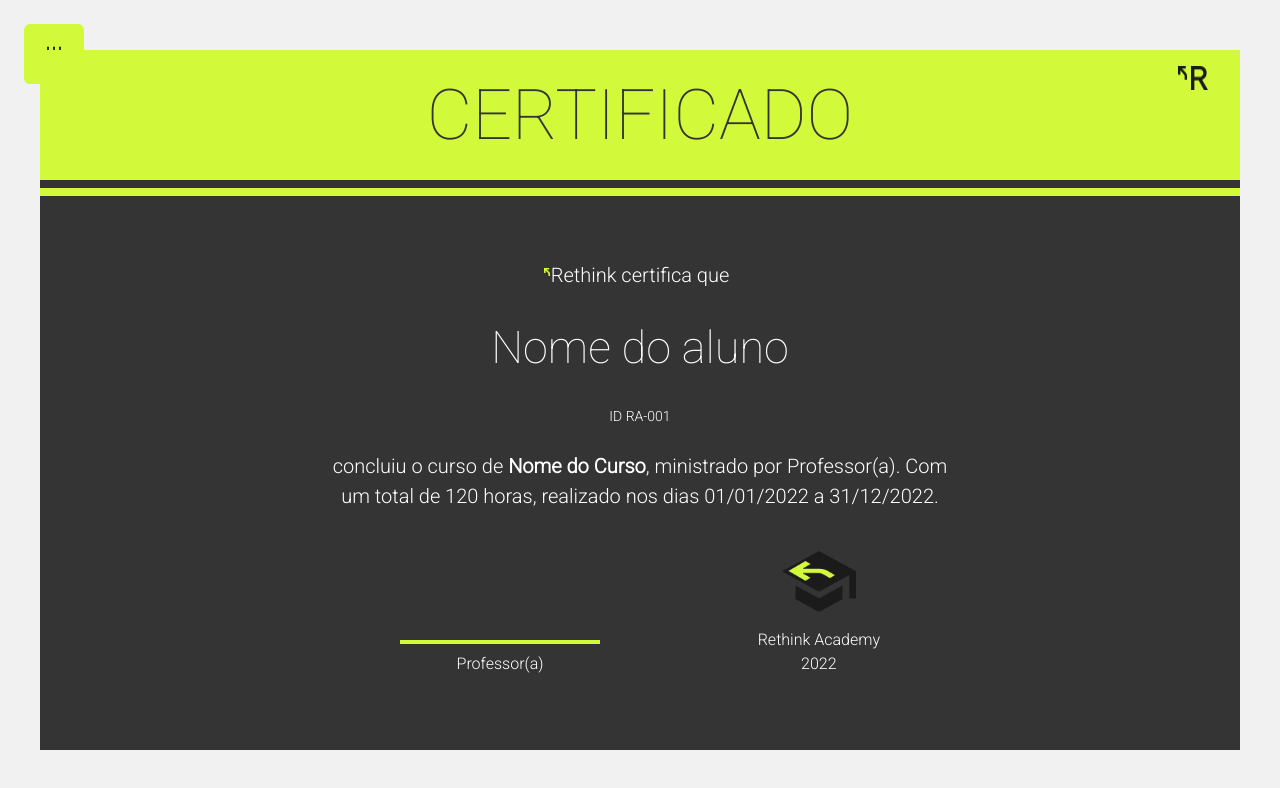
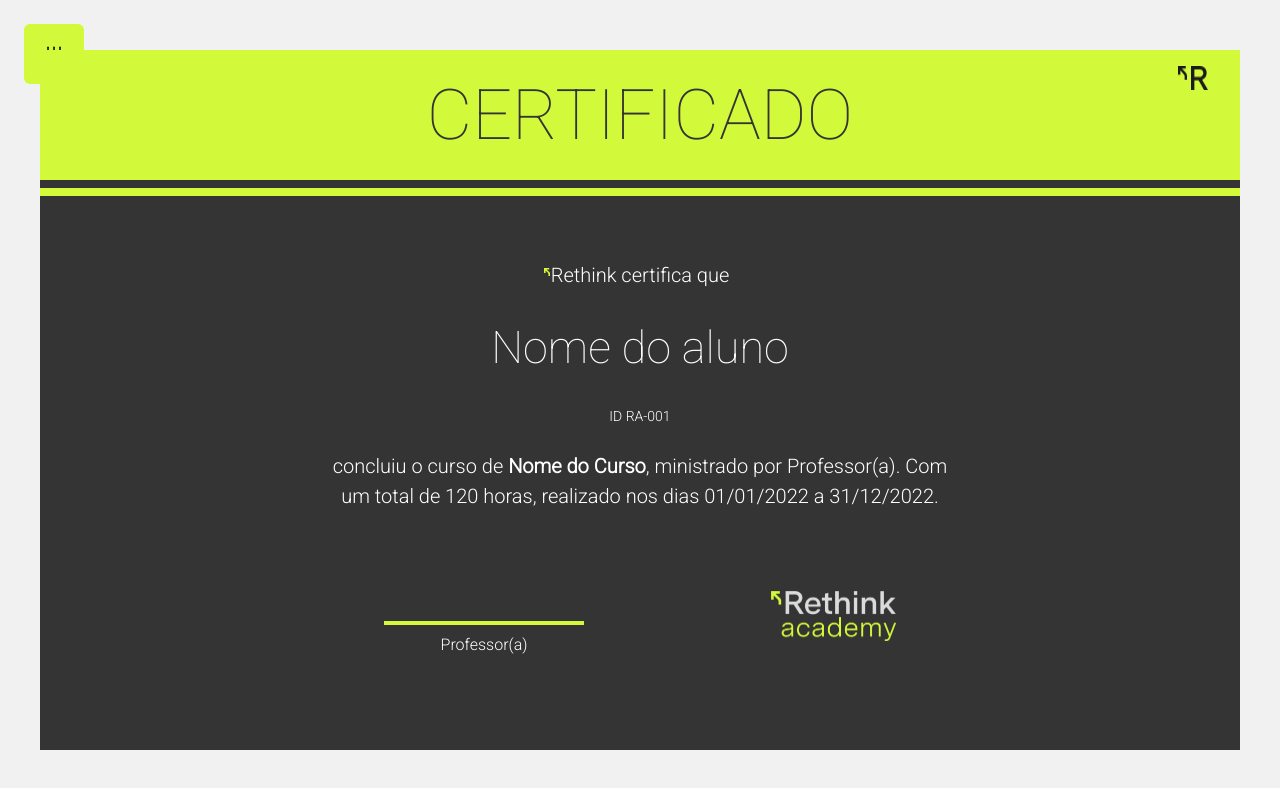
Before and after one commit to filiperethink/certificates-rethink-academy, a React (Vite) app: page / in a window 1280 px wide. Shown: the top 788 px of the page. Built offline with nearby package versions, Linux system fonts and the light colour scheme; a web font is replaced by a local one.

Commit message:
chore: changing logo

```diff
--- a/package.json
+++ b/package.json
@@ -18,6 +18,8 @@
     "@fontsource/roboto": "^4.5.5",
     "date-fns": "^2.28.0",
     "framer-motion": "^6",
+    "fs-browsers": "^1.1.6",
+    "html2canvas": "^1.4.1",
     "react": "^17.0.0",
     "react-datepicker": "^4.7.0",
     "react-dom": "^17.0.0",
--- a/src/components/Form/Form.tsx
+++ b/src/components/Form/Form.tsx
@@ -1,6 +1,8 @@
 import "react-datepicker/dist/react-datepicker.css";
 import DatePicker from "react-datepicker";
 import ReactToPdf from "react-to-pdf";
+import html2canvas from "html2canvas";
+import { downloadFile } from "fs-browsers";
 
 import { Box, Image, Tooltip } from "@chakra-ui/react";
 import { ptBR } from "date-fns/locale";
@@ -25,10 +27,10 @@
 } from "@chakra-ui/react";
 
 import Utils from "../../utils";
-import { forwardRef } from "react";
+import { forwardRef, MutableRefObject } from "react";
 
 type FormPropsType = {
-  ref: React.MutableRefObject<HTMLInputElement>;
+  ref: React.ForwardedRef<HTMLInputElement>;
   studentName: string;
   teacherName: string;
   courseName: string;
@@ -80,6 +82,15 @@
     };
     const onComplete = () => {
       console.log("Done");
+    };
+
+    const handleDownloadImage = async () => {
+      const element = document.getElementById("#pdf-container");
+      // @ts-ignore
+      const canvas = await html2canvas(ref.current);
+
+      const data = canvas.toDataURL("image/jpg");
+      downloadFile(data, "certificate.jpg");
     };
 
     const handleStatDate = (date: Date) => {
@@ -335,6 +346,27 @@
               );
             }}
           </ReactToPdf>
+          <Button
+            fontSize='12px'
+            bg='brand.details'
+            _hover={{
+              bg: "brand.base",
+            }}
+            _focus={{
+              outline: "none",
+            }}
+            _active={{
+              outline: "none",
+              ringColor: "brand.base",
+              ringOffsetColor: "brand.base",
+
+              bg: "brand.details",
+            }}
+            onClick={handleDownloadImage}
+            leftIcon={<Image width={15} src={imageIcon} />}
+          >
+            Baixar em PNG
+          </Button>
         </Flex>
       </Flex>
     );
--- /dev/null
+++ b/src/fs-browsers.d.ts
@@ -0,0 +1 @@
+declare module "fs-browsers";
--- a/src/screens/Certificates/Certificates.tsx
+++ b/src/screens/Certificates/Certificates.tsx
@@ -2,7 +2,7 @@
 
 import utils from "../../utils";
 import arrowIcon from "/arrow.svg";
-import logoRa from "/logo-ra.png";
+import logoRa from "/ra-logo.png";
 import logoMinRa from "/min-logo-dark.png";
 import logoMinRaDetails from "/min-logo-details.png";
 import { forwardRef } from "react";
@@ -52,6 +52,7 @@
         height='100vh'
       >
         <Box
+          id='pdf-container'
           ref={ref}
           position='relative'
           w={1200}
@@ -127,8 +128,9 @@
                   </>
                 </Text>
                 <Flex
+                  mt={10}
                   maxW='900px'
-                  width='75%'
+                  width='80%'
                   justifyContent='space-between'
                   alignItems='flex-end'
                 >
@@ -144,7 +146,13 @@
                     >
                       {teacherName || ""}
                     </Text>
-                    <Box w='200px' height='1' bg='brand.details' mb={2} />
+                    <Box
+                      w='200px'
+                      height='1'
+                      bg='brand.details'
+                      mb={2}
+                      mt={1}
+                    />
                     <Text fontWeight='light' color={textColor}>
                       {teacherName || "Professor(a)"}
                     </Text>
@@ -154,13 +162,7 @@
                     alignItems='center'
                     justifyContent='center'
                   >
-                    <Image w={74} height={61} mt={4} mb={4} src={logoRa} />
-                    <Text fontWeight='light' color={textColor}>
-                      Rethink Academy
-                    </Text>
-                    <Text fontWeight='light' color={textColor}>
-                      {utils.getCurrentYear()}
-                    </Text>
+                    <Image w={125} height={50} mt={4} mb={4} src={logoRa} />
                   </Flex>
                 </Flex>
               </Flex>
```
Also changed, not shown: public/ra-logo.png (added), 1 other file (tests, documents, lock files or other folders).
